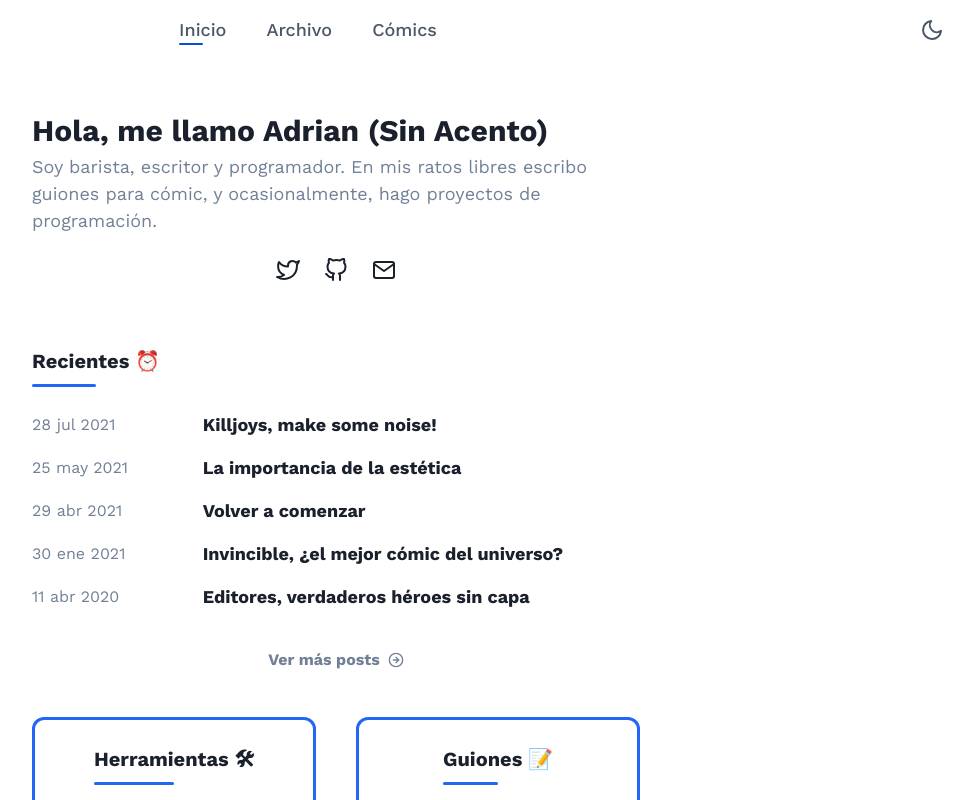
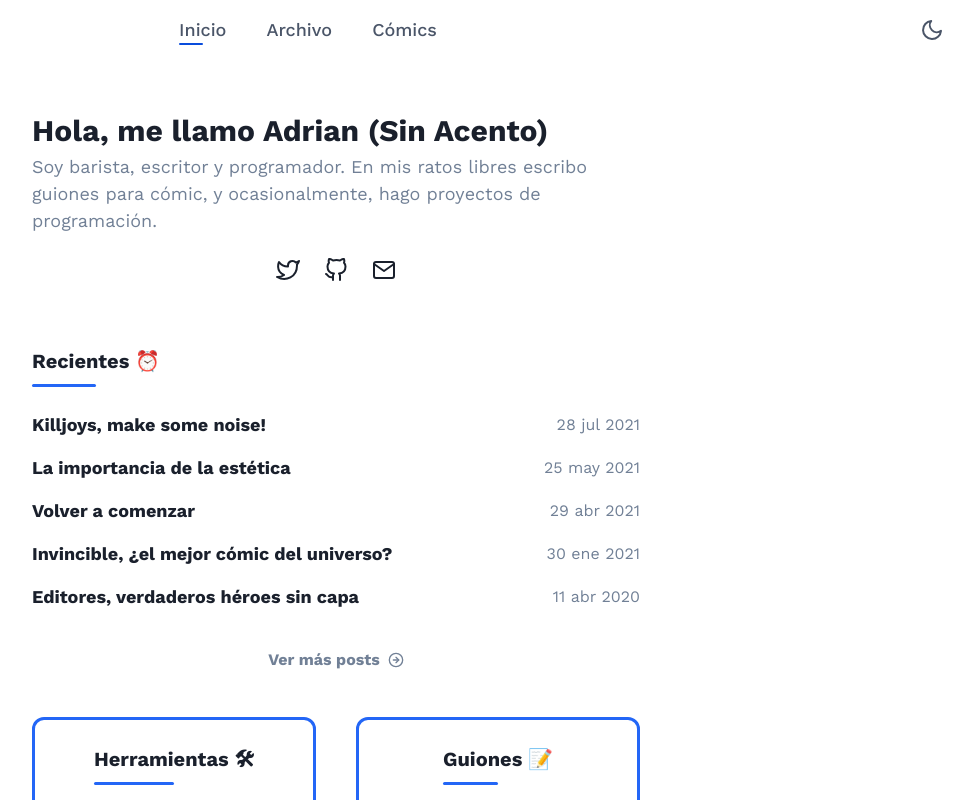
Before and after one commit to adrrian17/v2, a Next.js app: page / in a window 1280 px wide. Shown: the top 800 px of the page, without its empty margins (304-1277 px from the left). Built offline with nearby package versions, Linux system fonts and the light colour scheme.

Commit message:
Align the post date on the recent posts list

```diff
--- a/src/components/posts/RecentPosts.jsx
+++ b/src/components/posts/RecentPosts.jsx
@@ -33,21 +33,8 @@ export default function RecentPosts({ posts }) {
         <Box rounded={'full'} h={'3px'} bg={'brand.400'} w={'50%'} />
       </Stack>
       {posts.map((post) => (
-        <Flex
-          key={post.slug}
-          direction={{ base: 'column-reverse', md: 'row' }}
-          my={4}
-        >
-          <Flex
-            flex={1}
-            justify={{ base: 'flex-start', md: 'flex-start' }}
-            align={'center'}
-          >
-            <Text color={dateColor}>
-              {dateFormatted(post.frontmatter.date)}
-            </Text>
-          </Flex>
-          <Flex flex={2} ml={{ base: 0, md: -12 }}>
+        <Flex key={post.slug} direction={{ base: 'column', md: 'row' }} my={4}>
+          <Flex flex={2} ml={{ base: 0 }}>
             <NextLink href={`/${post.slug}`} passHref>
               <Link
                 fontSize={'lg'}
@@ -60,6 +47,15 @@ export default function RecentPosts({ posts }) {
                 {post.frontmatter.title}
               </Link>
             </NextLink>
+          </Flex>
+          <Flex
+            flex={1}
+            justify={{ base: 'flex-start', md: 'flex-end' }}
+            align={'center'}
+          >
+            <Text color={dateColor}>
+              {dateFormatted(post.frontmatter.date)}
+            </Text>
           </Flex>
         </Flex>
       ))}
```
